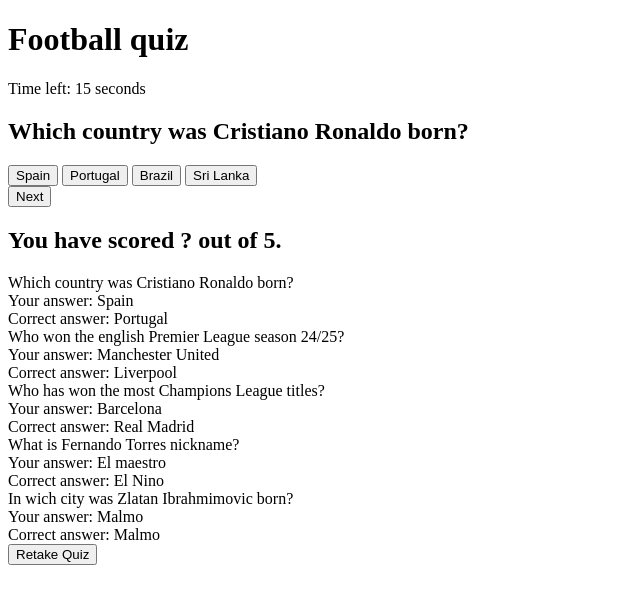
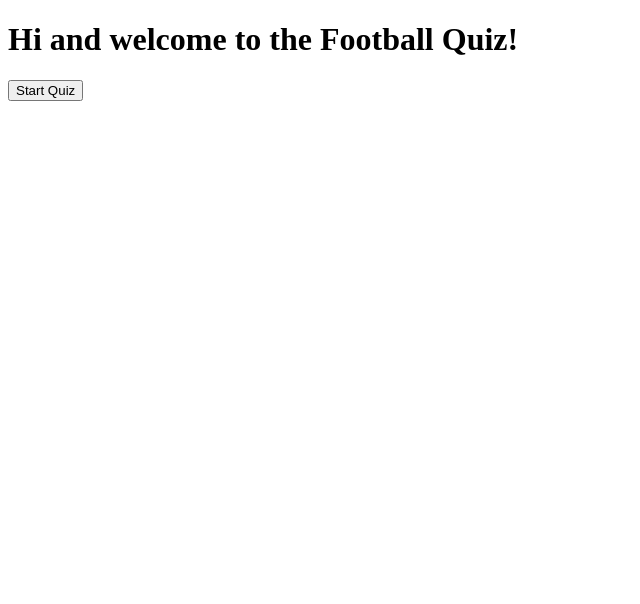
Before and after one commit to Parre87/projekt2, a plain HTML site: page index.html in a window 1280 px wide. Shown: the whole page, without its empty margins (0-640 px from the left). Drawn offline with Linux system fonts and the light colour scheme.

Commit message:
Update index.html
Fix: Prevent timer from starting before quiz begins and moved timer trigger from global code to startQuiz() function.

Add: Start screen for Football Quiz with Start button
Now the quiz begins only after user clicks Start.

Organize JavaScript functions and improve readability.

```diff
--- a/index.html
+++ b/index.html
@@ -3,63 +3,21 @@
 <head>
     <meta charset="UTF-8">
     <meta name="viewport" content="width=device-width, initial-scale=1.0">
-    <title>Document</title>
-    <link rel="stylesheet" href="style.css">
+    <title>Football Quiz</title>
+    <link rel="stylesheet" href="assets/styles.css">
 </head>
 <body>
 
-    <div class="quiz-container">
-        <h1>Football quiz</h1>
-        <div class="timer">Time left: 15 seconds</div>
-        <h2 class="question">Which country was Cristiano Ronaldo born? </h2>
-        <div class="options">
-        <button class="option">Spain</button>
-        <button class="option">Portugal</button>
-        <button class="option">Brazil</button>
-        <button class="option">Sri Lanka</button>
-        </div>
-        <button class="next-btn">Next</button>
-        </div>
-    <script src="main.js"></script>
-    </div>
-
-     <div class="quiz-result">
-    <h2>You have scored ? out of 5.</h2>
-
-    <div class="question-container incorrect">
-      <div class="question">Which country was Cristiano Ronaldo born?</div>
-      <div class="user-answer">Your answer: Spain</div>
-      <div class="correct-answer">Correct answer: Portugal</div>
-    </div>
-
-    <div class="question-container">
-      <div class="question">Who won the english Premier League season 24/25?</div>
-      <div class="user-answer">Your answer: Manchester United</div>
-      <div class="correct-answer">Correct answer: Liverpool</div>
-    </div>
-
-    <div class="question-container incorrect">
-      <div class="question">Who has won the most Champions League titles?</div>
-      <div class="user-answer">Your answer: Barcelona</div>
-      <div class="correct-answer">Correct answer: Real Madrid</div>
-    </div>
-
-    <div class="question-container">
-      <div class="question">What is Fernando Torres nickname?</div>
-      <div class="user-answer">Your answer: El maestro</div>
-      <div class="correct-answer">Correct answer: El Nino</div>
-    </div>
-
-    <div class="question-container">
-      <div class="question">In wich city was Zlatan Ibrahmimovic born?</div>
-      <div class="user-answer">Your answer: Malmo</div>
-      <div class="correct-answer">Correct answer: Malmo</div>
-    </div>
-
-    <button class="retake-btn">Retake Quiz</button>
+  <div class="start-screen" id="start-screen">
+    <h1>Hi and welcome to the Football Quiz!</h1>
+    <button class="start-btn" onclick="startQuiz()">Start Quiz</button>
   </div>
 
-  <script src="main.js"></script>
 
-</body>
-</html>
+  <div class="quiz-container" id="quiz-container" style="display: none;">
+    <h1>Football Quiz</h1>
+    <div class="timer" id="timer">Time left: 15 seconds</div>
+    <h2 class="question"></h2>
+    <div class="options"></div>
+    <button class="next-btn" style="display: none;">Next</button>
+  </div>
```
